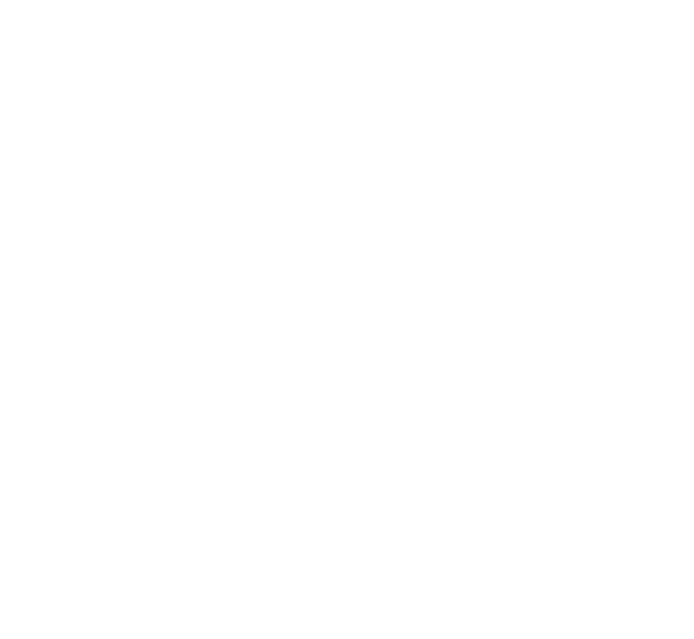
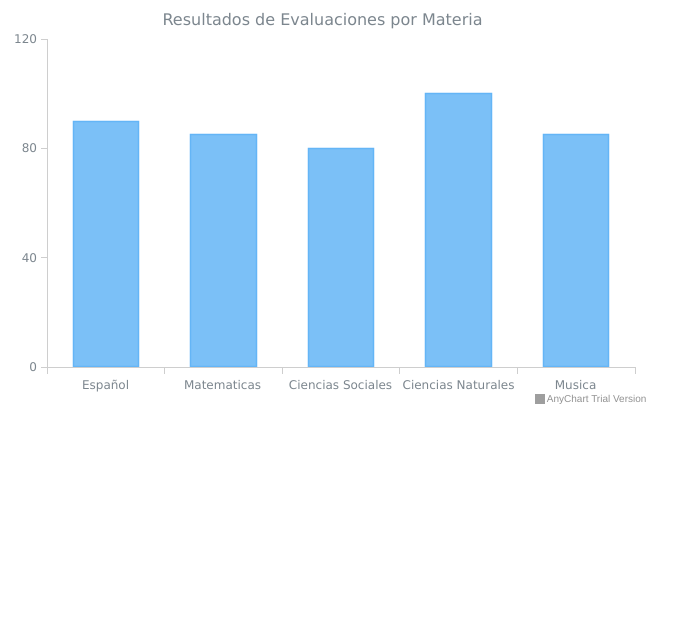
Before and after one commit to MichaelGT4/reportegrafico, a PHP site: page / in a window 1280 px wide. Before the commit the part shown is empty. Shown: the top 639 px of the page, without its empty margins (0-694 px from the left). Run offline with PHP 8.4, Linux system fonts and the light colour scheme; grey boxes are pictures that could not be loaded.

Commit message:
Grafico realizado

```diff
--- a/index.php
+++ b/index.php
@@ -6,20 +6,26 @@
     <title>ssss</title>
 
     <!--Estilos del grafico -->
-    <link rel="stylesheet" href="/css/anychart-font.css">
-    <link rel="stylesheet" href="/css/anychart-ui.min.css">
+    <link rel="stylesheet" href="./css/anychart-font.css">
+    <link rel="stylesheet" href="./css/anychart-ui.min.css">
 
     <!--Script de los graficos-->
-    <script src="/js/anychart-base.min.js"></script>
-    <script src="/js/anychart-exports.min.js"></script>
-    <script src="/js/anychart-ui.min.js"></script>
+    <script src="./js/anychart-base.min.js"></script>
+    <script src="./js/anychart-exports.min.js"></script>
+    <script src="./js/anychart-ui.min.js"></script>
 
     <!--CSS-->
-    <style> html, body, #container
-    width
+    <style> html, body, #container{
+        width: 80%;
+        height: 80%;
+        margin: 0;
+        padding: 0;
+    }
     </style>
 </head>
 <body>
+    <div id="container"></div>
 
+    <script src="./js/data.js"></script>
 </body>
 </html>
--- /dev/null
+++ b/js/data.js
@@ -0,0 +1,22 @@
+anychart.onDocumentReady(function() {
+    // create column chart
+    var chart = anychart.column();
+
+    // set chart title
+    chart.title('Resultados de Evaluaciones por Materia');
+
+    // set chart data
+    chart.data([
+        {x: 'Español', value: 90},
+        {x: 'Matematicas', value: 85},
+        {x: 'Ciencias Sociales', value: 80},
+        {x: 'Ciencias Naturales', value: 100},
+        {x: 'Musica', value: 85}
+    ]);
+
+    // set container id for the chart
+    chart.container('container');
+
+    // initiate chart drawing
+    chart.draw();
+});
```
